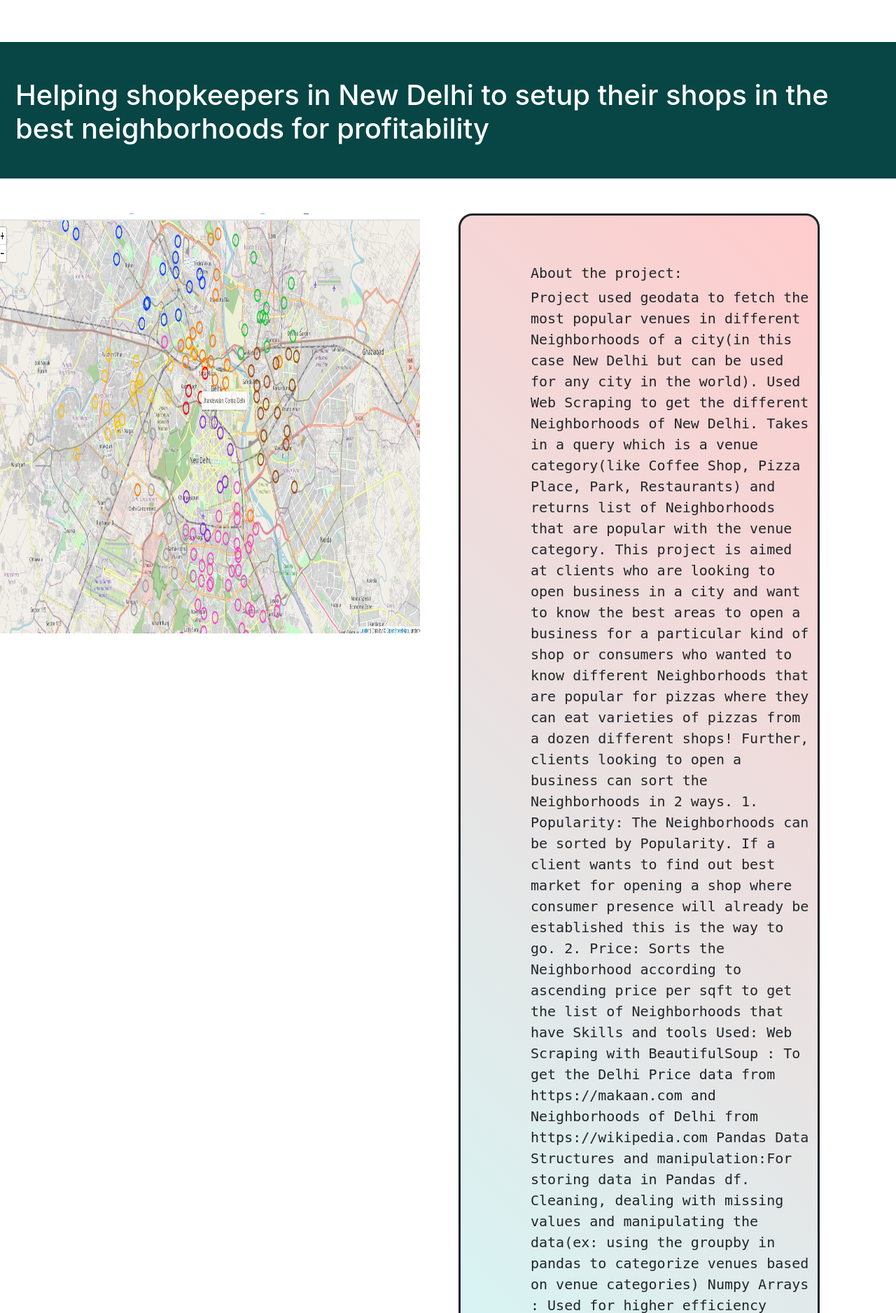
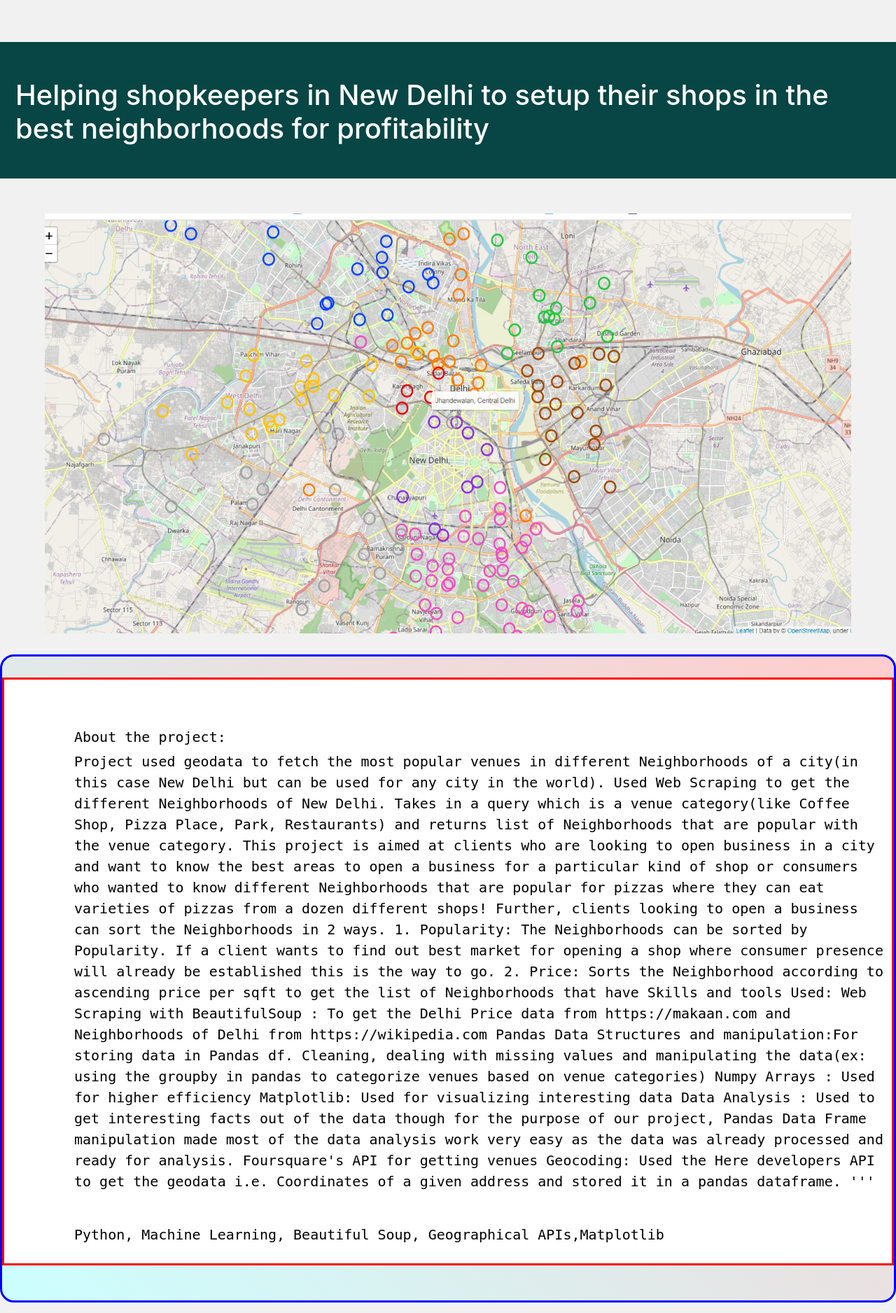
Before and after one commit to ai-is-awesome/portfolio_website, a Django app: page /post/5/ in a window 1280 px wide. Shown: the part 106-1982 px from the top of the page at 70% size. Run offline with Django 3.2, Linux system fonts and the light colour scheme; data comes from the database, SQL or seed files in the repository; some libraries are stand-ins or nearby versions.

Commit message:
Added lots of changes in the frontend

```diff
--- a/post/templates/post/index.html
+++ b/post/templates/post/index.html
@@ -17,7 +17,7 @@
 			<img class = "card-img-top" src = "{{ project.image.url }}" width="350px" height="350px">
 
 			<div class = "card-body">
-				<h5 class = "card-title">{{ project.title }}</h5>
+				<h5 class = "card-title projects-title">{{ project.title }}</h5>
 				<p class = "card-text">{{ project.description|slice:":100" }}</p>
 				<a href = "{% url 'project_detail' project.pk %}" class = "btn btn-primary readmore">Read More</a>
 
--- a/post/templates/post/project_detail.html
+++ b/post/templates/post/project_detail.html
@@ -4,21 +4,19 @@
 {% block content %}
 
 <div class = "title-box">
-<div class = "project-detail-title">
-
-	<h1> {{project.title }}</h1>
+	<div class = "project-detail-title">
+		<h1> {{project.title }}</h1>
 </div>
 </div>
 
-<div class = "row">
-	<div class = "col-md-6">
 
-		<img src = "{{ project.image.url }}" width = "600px" height = "600px" alt = "">
-	</div>
 
-	<div class = "col-md-5">
+		<img src = "{{ project.image.url }}" width = "600px" height = "600px" alt = "" class="project-image">
+
+
+
 		<div class = "detail-card">
-			<div class = "detail-card-contents">
+			<div class = "project-detail-box">
 
 				<h5>About the project:</h5>
 				<p> {{ project.description }}</p>
--- a/post/urls.py
+++ b/post/urls.py
@@ -3,5 +3,6 @@ from . import views
 
 urlpatterns = [
 	path('', views.index, name = 'index'),
-	path('post/<int:pk>/', views.project_detail, name = 'project_detail')
+	path('post/<int:pk>/', views.project_detail, name = 'project_detail'),
+	path('about/', views.about, name = 'about')
 ]
--- a/post/views.py
+++ b/post/views.py
@@ -15,3 +15,11 @@ def project_detail(request, pk):
 	project = Project.objects.get(id = pk)
 	context = {'project' : project}
 	return render(request, 'post/project_detail.html', context)
+
+
+
+
+def about(request):
+	context = {}
+
+	return render(request, 'post/about.html', context)
--- a/static/base.css
+++ b/static/base.css
@@ -1,3 +1,7 @@
+body {
+	background-color: #f1f1f1
+}
+
 header {
 	background-color: hsl(180, 90%, 35%);
 	color: #FFFFFF;
@@ -19,6 +23,8 @@ nav {
 nav ul {
 	margin: 0px;
 	padding: 5px 0px 5px 30px;
+
+
 }
 
 
@@ -26,8 +32,16 @@ nav li {
 	display: inline;
 	margin-right: 20px;
 
+
+
 }
 
+
+nav li:hover {
+
+	background: hsl(180, 80%, 20%);
+
+}
 
 .nav-link {
 	color: white;
@@ -42,7 +56,11 @@ nav li {
 	border-radius: 20px;
 	/*width: 90%;
 	height: 90%;*/
-	background: linear-gradient(45deg, #CCFFFF, #FFCCCC)
+	background: linear-gradient(45deg, #CCFFFF, #FFCCCC);
+	border-color: blue;
+	margin-bottom: 100px;
+	margin-top: 30px;
+
 
 }
 
@@ -53,11 +71,18 @@ nav li {
 	text-align: center;
 }
 
-.detail-card-contents {
+.project-detail-box {
+	background-color: white;
+	color: black;
 	margin: auto;
 	font-family: monospace;
 	font-size: 20px;
-	padding: 70px 10px 10px 100px
+	padding: 70px 10px 10px 100px;
+	margin-top: 30px;
+	border-style: solid;
+	border-color: red;
+
+
 }
 
 
@@ -83,4 +108,44 @@ nav li {
 	background-color: hsl(180, 80%, 15%);
 	color: white;
 
+
+
+
 }
+
+
+
+
+.project-image {
+	display: block;
+	margin-left: auto;
+	margin-right: auto;
+	width: 90%;
+}
+
+
+.project-detail-box {
+	margin-bottom: 50px;
+}
+
+
+
+
+a {
+	color: white;
+}
+
+
+a:hover {
+	color: white;
+}
+
+
+
+
+.projects-title {
+	color: white;
+	background-color: hsl(180, 80%, 20%);
+	box-shadow: 10px 15px 10px rgba(0,0,0,0.19), 0 6px 6px rgba(0,0,0,0.23);
+	padding: 5px;
+}
--- a/templates/base.html
+++ b/templates/base.html
@@ -21,11 +21,11 @@
 <body>
 
 <header>
-	<h1>Projects</h1>
+	<h1><a href = "{% url 'index' %}">Projects</a></h1>
 	<nav>
 		<ul>
 			<li><a href = "{% url 'index' %}" class="nav-link">Home</a></li>
-			<li><a href = "{% url 'index' %}" class = "nav-link">About Page</a></li>
+			<li><a href = "{% url 'about' %}" class = "nav-link">About Page</a></li>
 		</ul>
 	</nav>
 
```
Also changed, not shown: post/templates/post/about.html (added, +12 -0 lines).
